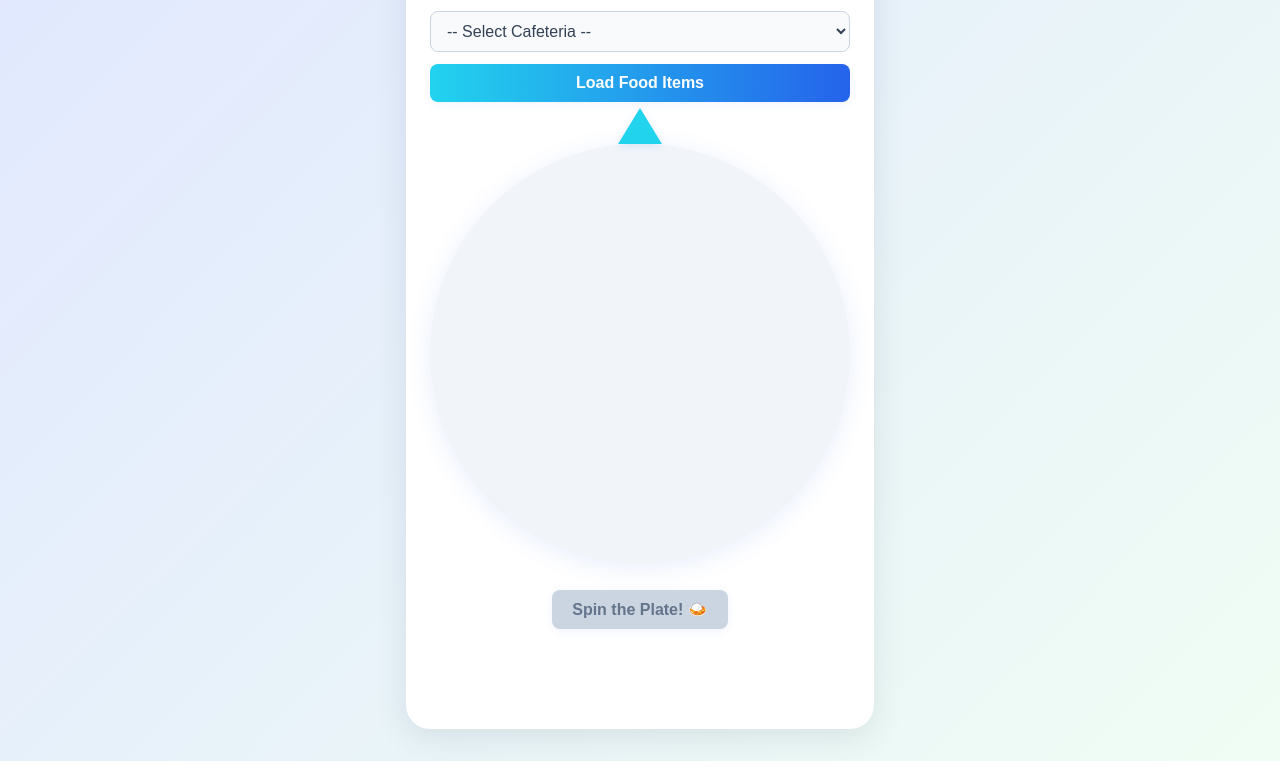
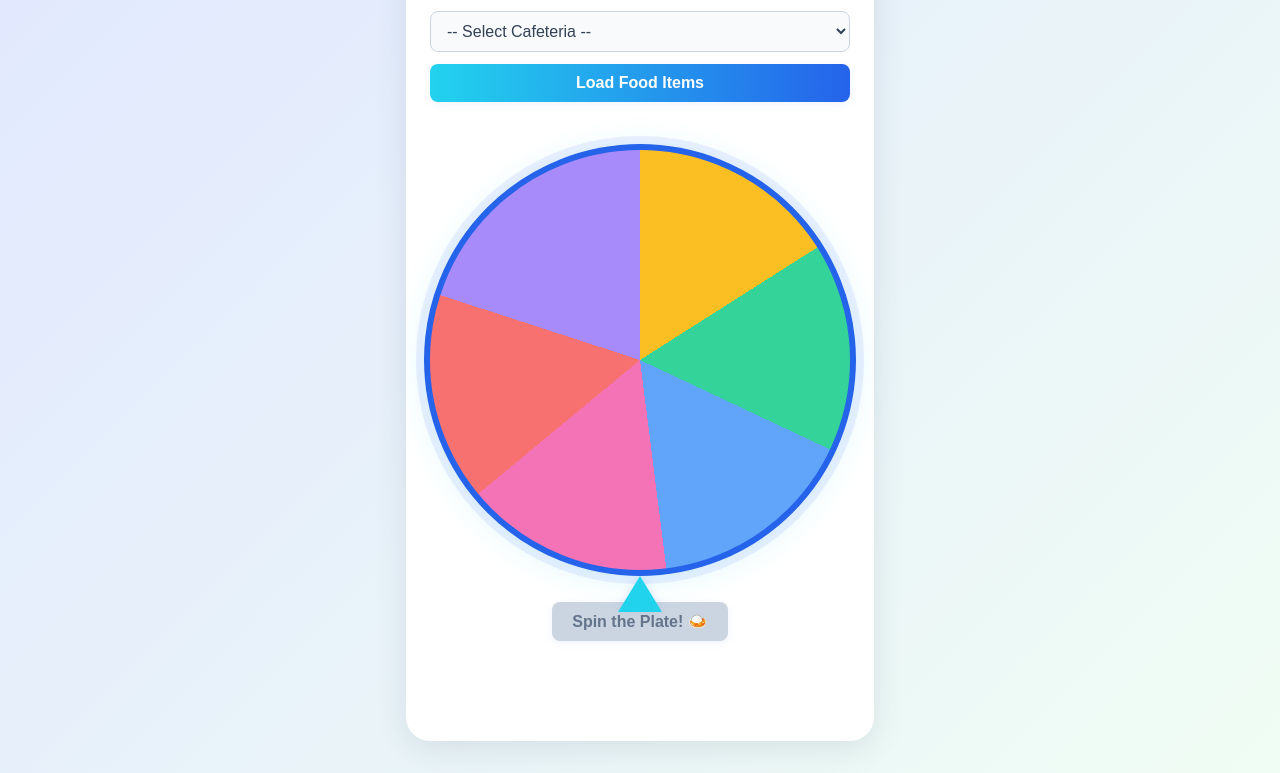
Before and after one commit to chaigeorge/Foodwheel, a plain HTML site: page index.html in a window 1280 px wide. Shown: the part 172-945 px from the top of the page. Drawn offline with nearby package versions, Linux system fonts and the light colour scheme.

Commit message:
design 2

```diff
--- a/style.css
+++ b/style.css
@@ -90,22 +90,30 @@ button:disabled {
 
 #wheel-canvas {
   border-radius: 50%;
-  box-shadow: 0 4px 24px rgba(37,99,235,0.10);
-  background: #f1f5f9;
+  box-shadow: 0 4px 32px 0 rgba(34,211,238,0.15), 0 0 0 8px #a5b4fc33;
+  background: conic-gradient(
+    #fbbf24 0% 16%,
+    #34d399 16% 32%,
+    #60a5fa 32% 48%,
+    #f472b6 48% 64%,
+    #f87171 64% 80%,
+    #a78bfa 80% 100%
+  );
+  border: 6px solid #2563eb;
   max-width: 100%;
   height: auto;
 }
 
 #pointer {
   position: absolute;
-  top: -36px;
+  bottom: -36px;
   left: 50%;
-  transform: translateX(-50%);
+  transform: translateX(-50%) rotate(180deg);
   width: 0;
   height: 0;
   border-left: 22px solid transparent;
   border-right: 22px solid transparent;
-  border-bottom: 36px solid #22d3ee;
+  border-top: 36px solid #22d3ee;
   filter: drop-shadow(0 2px 4px rgba(37,99,235,0.12));
   z-index: 10;
 }
```
